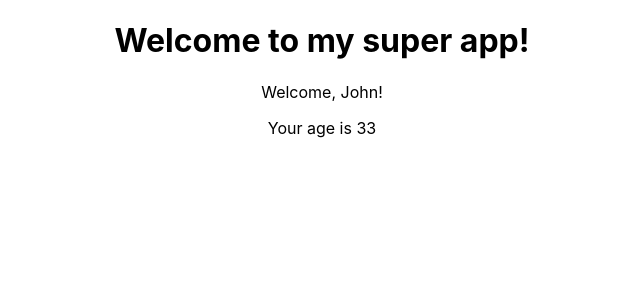
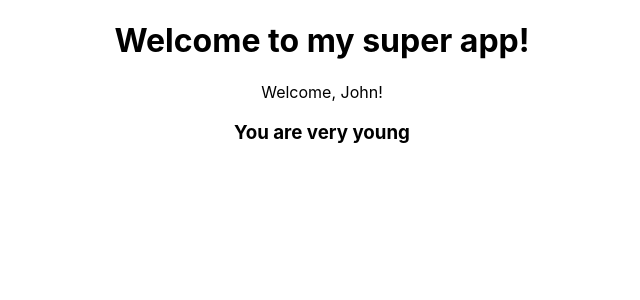
Before and after one commit to AlbertoNeira/react-exercises, a React (Create React App) app in the folder my-app/: page / in a window 1280 px wide. Shown: the top 300 px of the page, without its empty margins (318-958 px from the left). Built offline with nearby package versions, Linux system fonts and the light colour scheme.

Commit message:
Exercise 13 -Conditional Rendering - Render the "You are very young!"

```diff
--- a/my-app/src/App.js
+++ b/my-app/src/App.js
@@ -10,7 +10,7 @@ function App() {
 
       <div>
       <h1>Welcome to my super app!</h1>
-      <Welcome name={"John"} age={33}/>
+      <Welcome name={"John"} age={17}/>
     </div>
 
     </div>
--- a/my-app/src/components/Welcome.js
+++ b/my-app/src/components/Welcome.js
@@ -6,9 +6,9 @@ class Welcome extends Component {
     return (
       <div>
         <p>Welcome, {this.props.name}!</p>
-        {this.props.age>18 && this.props.age<65 && this.props.name=="John"
+        {this.props.age>18
           ?<Age age={this.props.age}/>
-          :<h3>Age can't be shown, not meeting requirements</h3>}
+          :<h3>You are very young</h3>}
       </div>
     );
   }
```
